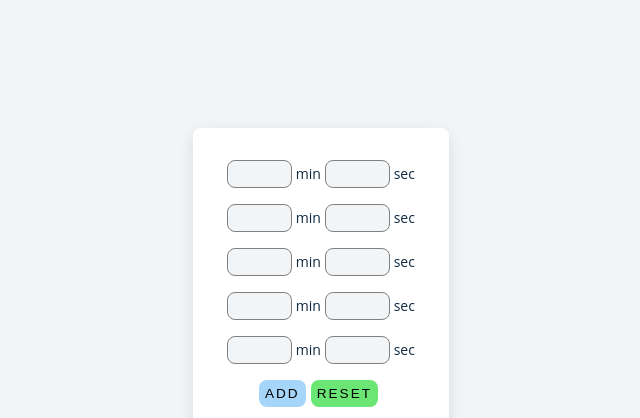
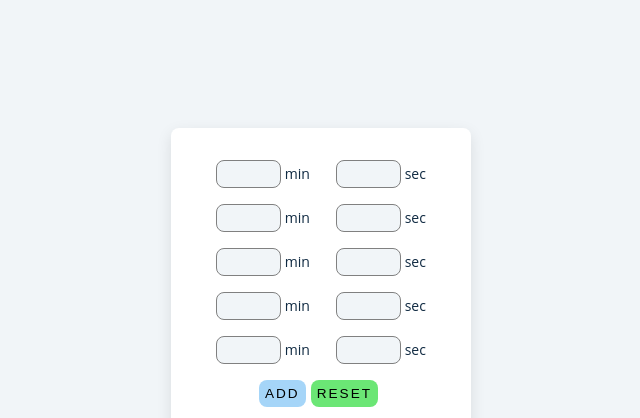
Before and after one commit to cr4nk3d/time-adder, a plain HTML site: page index.html in a window 1280 px wide. Shown: the top 418 px of the page, without its empty margins (319-959 px from the left). Drawn offline with Linux system fonts and the light colour scheme.

Commit message:
changed width of the card

```diff
--- a/styles.css
+++ b/styles.css
@@ -102,7 +102,7 @@ p {
 }
 
 .section-center {
-  width: 256px;
+  width: 300px;
   margin: 0 auto;
   max-width: 35rem;
   margin-top: 8rem;
```
